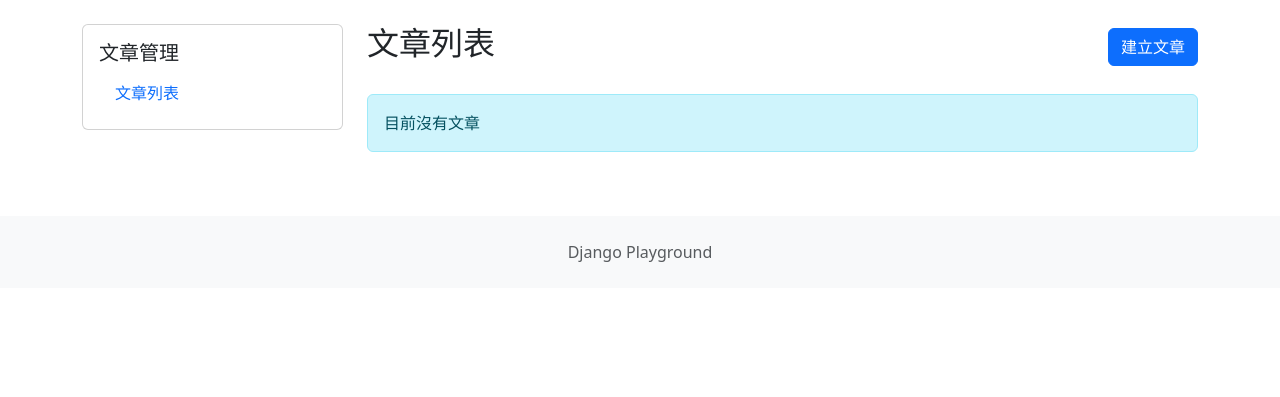
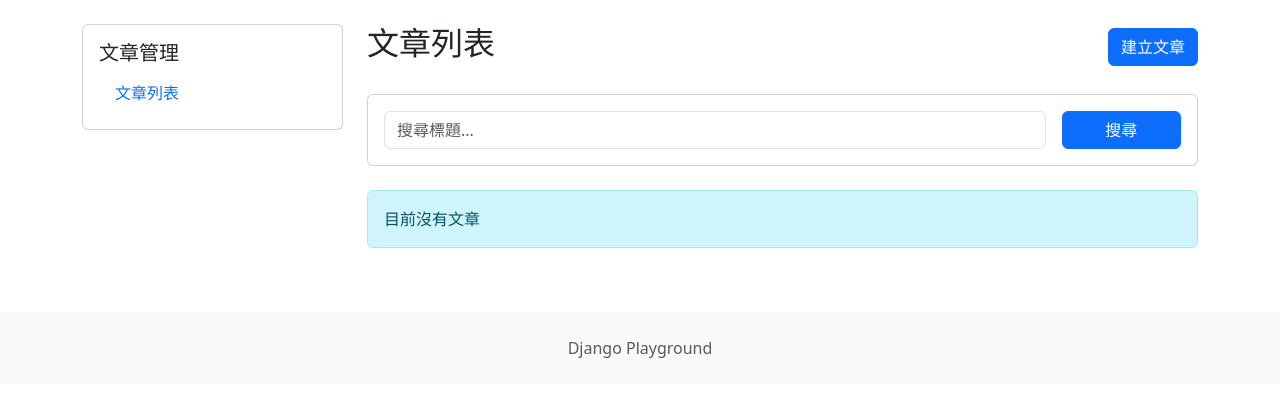
Before and after one commit to labu8712/django-playground-202511, a Django app: page /blog/articles/ in a window 1280 px wide. Shown: the part 56-453 px from the top of the page. Run offline with Django 5.2, Linux system fonts and the light colour scheme; data that the repository does not hold is empty; some libraries are stand-ins or nearby versions.

Commit message:
2025/12/20 - 007

```diff
--- a/blog/templates/blog/article_list.html
+++ b/blog/templates/blog/article_list.html
@@ -14,6 +14,25 @@
         </a>
     </div>
 
+    <div class="card mb-4">
+        <div class="card-body">
+            <form method="get" class="row g-3">
+                <div class="col-md-10">
+                    <input type="text"
+                           name="search"
+                           class="form-control"
+                           placeholder="搜尋標題..."
+                           value="{{ search }}">
+                </div>
+                <div class="col-md-2">
+                    <button type="submit" class="btn btn-primary w-100">
+                        搜尋
+                    </button>
+                </div>
+            </form>
+        </div>
+    </div>
+
     <div class="row">
         {% for article in articles %}
             {% include "blog/components/article_card.html" %}
--- a/blog/views.py
+++ b/blog/views.py
@@ -6,8 +6,24 @@ from blog.models import Article
 
 
 def article_list(request):
+    # 從 GET 參數取得篩選條件
+    search = request.GET.get("search", "")
+    author_id = request.GET.get("author", "")
+
+    # 建立基本 QuerySet
     articles = Article.objects.select_related("author").prefetch_related("tags")
-    return render(request, "blog/article_list.html", {"articles": articles})
+
+    # 根據搜尋關鍵字篩選標題
+    if search:
+        articles = articles.filter(title__icontains=search)
+
+    # 根據作者篩選
+    if author_id:
+        articles = articles.filter(author_id=author_id)
+
+    return render(
+        request, "blog/article_list.html", {"articles": articles, "search": search}
+    )
 
 
 def article_detail(request, article_id):
```
